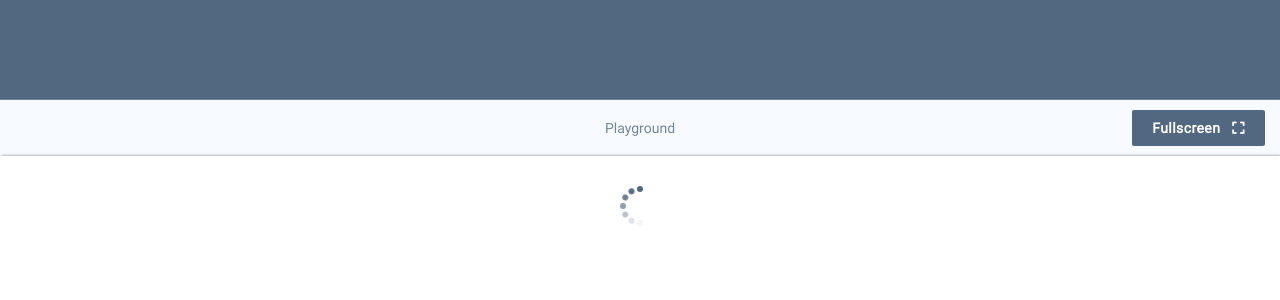
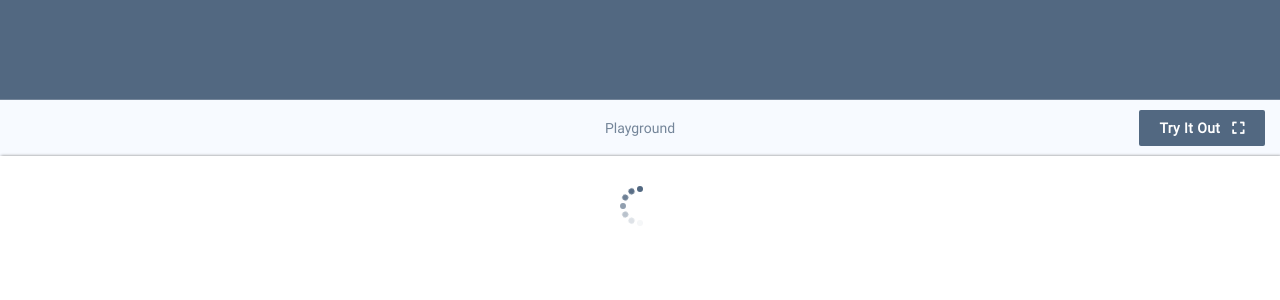
Before and after one commit to raml-org/raml-org, a Jekyll site: the page built from index.html, in a window 1280 px wide and 900 px high, scrolled down 748 px. Shown: the part 140-440 px from the top of the window. Built offline with Jekyll 4.4.1, drawn with Linux system fonts in a browser that asks for light colours; nearby versions of some CDN libraries; a script that is not in the unit is left out; some of the changed lines change nothing that is shown.

Commit message:
Link main page to demos
- Send editor content to raml playground;
- Fix default RAML in editor;
- Rename Fullscreen button;

```diff
--- a/_includes/homepage_top.html
+++ b/_includes/homepage_top.html
@@ -4,7 +4,7 @@
             <div class="col-md-12 col-sm-12">
                 <h2>The simplest way to model APIs</h2>
                 <div class="buttons">
-                    <a href="#" class="try_btn">Try It Out <i class="fas fa-expand"></i></a>
+                    <a href="#" class="try_btn try-it-out-btn">Try It Out <i class="fas fa-expand"></i></a>
                     <a href="/developers/raml-100-tutorial" class="learn-btn">Learn RAML</a>
                     <div style="clear: both;"></div>
                 </div>
--- a/index.html
+++ b/index.html
@@ -51,8 +51,7 @@
     <div class="container-fluid raml-editor d-none d-sm-block">
       <div class="row">
         <h2 class="text-center">Playground</h2>
-        <a class="pull-right d-sm-none d-md-block playground-btn" href="">Fullscreen <i class="fas fa-expand"></i></a>
-        <a class="pull-right d-none d-sm-block d-md-none playground-btn no-background" href=""><i class="fas fa-expand"></i></a>
+        <a class="pull-right d-sm-none d-md-block playground-btn try-it-out-btn" href="">Try It Out <i class="fas fa-expand"></i></a>
         <div class="col-md-12 col-sm-12 editor-block padd_00">
           <div id="container" style="width:100%;height:346px;">
             <div class="sk-fading-circle">
@@ -239,22 +238,33 @@
           '#%RAML 1.0',
           'title : Hello World # required title\n',
           '/greeting: # optional resource',
-          '\tget: # HTTP method declaration',
-          '\t\tresponse: # Declare a response',
-          '\t\t\t200: #HTTP status code',
-          '\t\t\t\tbody: #declare content of response',
-          '\t\t\t\t\tapplication/json: # media type',
-          '\t\t\t\t\t\t# structural definiation of a response (schema or type)',
-          '\t\t\t\t\t\ttype: object',
-          '\t\t\t\t\t\tproperties:',
-          '\t\t\t\t\t\t\tmessage: string',
-          '\t\t\t\t\t\texample: #example how a response looks like',
-          '\t\t\t\t\t\t\tmessage: "Hello world"'
+          '  get: # HTTP method declaration',
+          '    responses: # Declare a response',
+          '      200: #HTTP status code',
+          '        body: #declare content of response',
+          '          application/json: # media type',
+          '            # structural definiation of a response (schema or type)',
+          '            type: object',
+          '            properties:',
+          '              message: string',
+          '            example: #example how a response looks like',
+          '              message: "Hello world"'
       ].join('\n'),
       language: 'raml',
       minimap: {
           enabled: false
       }
     });
+
+    const PLAYGROUND_URL = 'https://raml-org.github.io/playground/raml_oas.html';
+    const buttons = document.getElementsByClassName('try-it-out-btn');
+    Array.from(buttons).forEach((btn) => {
+      btn.onclick = () => {
+        const demoUrl = `${PLAYGROUND_URL}?raml=${encodeURIComponent(editor.getValue())}`;
+        window.open(demoUrl);
+        return false;
+      }
+    });
+
   });
 </script>
```
